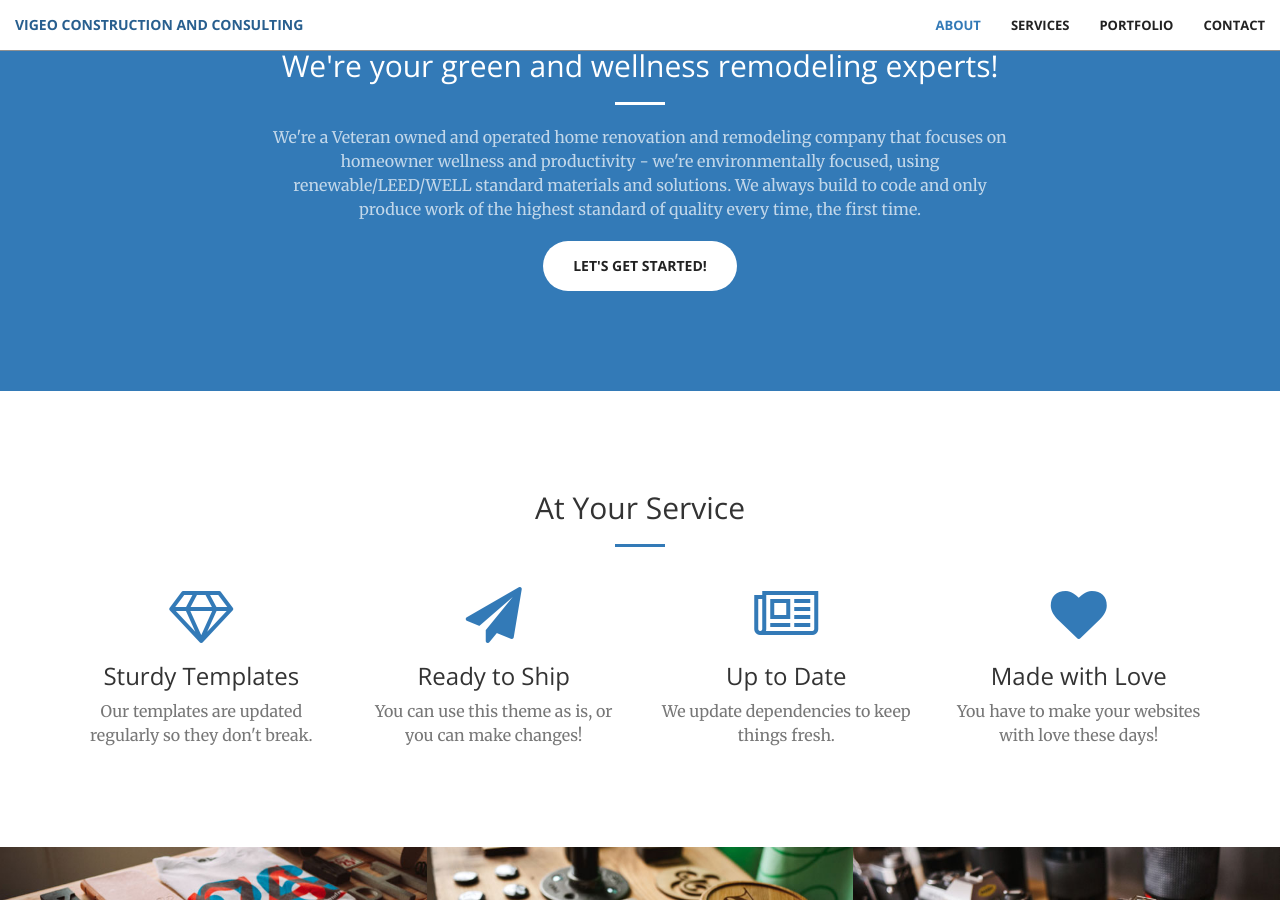
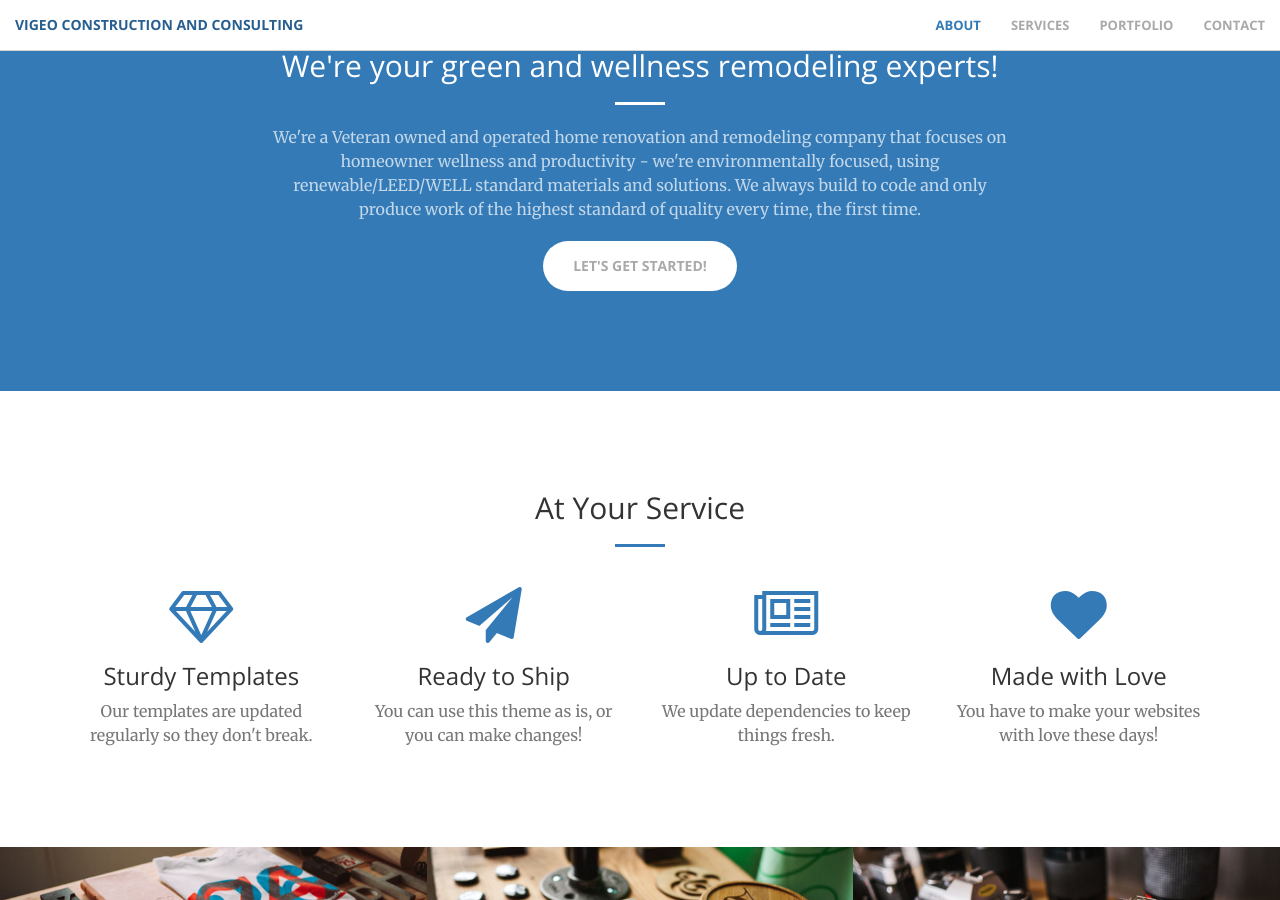
Before and after one commit to starbuck10/Vigeo, a Jekyll site: the page built from index.html, in a window 1280 px wide and 900 px high, scrolled down 951 px. Built offline with Jekyll 4.4.1, drawn with Linux system fonts in a browser that asks for light colours.

Commit message:
theme-dark

```diff
--- a/css/main.scss
+++ b/css/main.scss
@@ -35,7 +35,7 @@
 
 // variables.less
 $theme-primary: #337ab7;
-$theme-dark: #222;
+$theme-dark: #a9a9a9;
 
 // Import partials from `sass_dir` (defaults to `_sass`)
 @import
```
